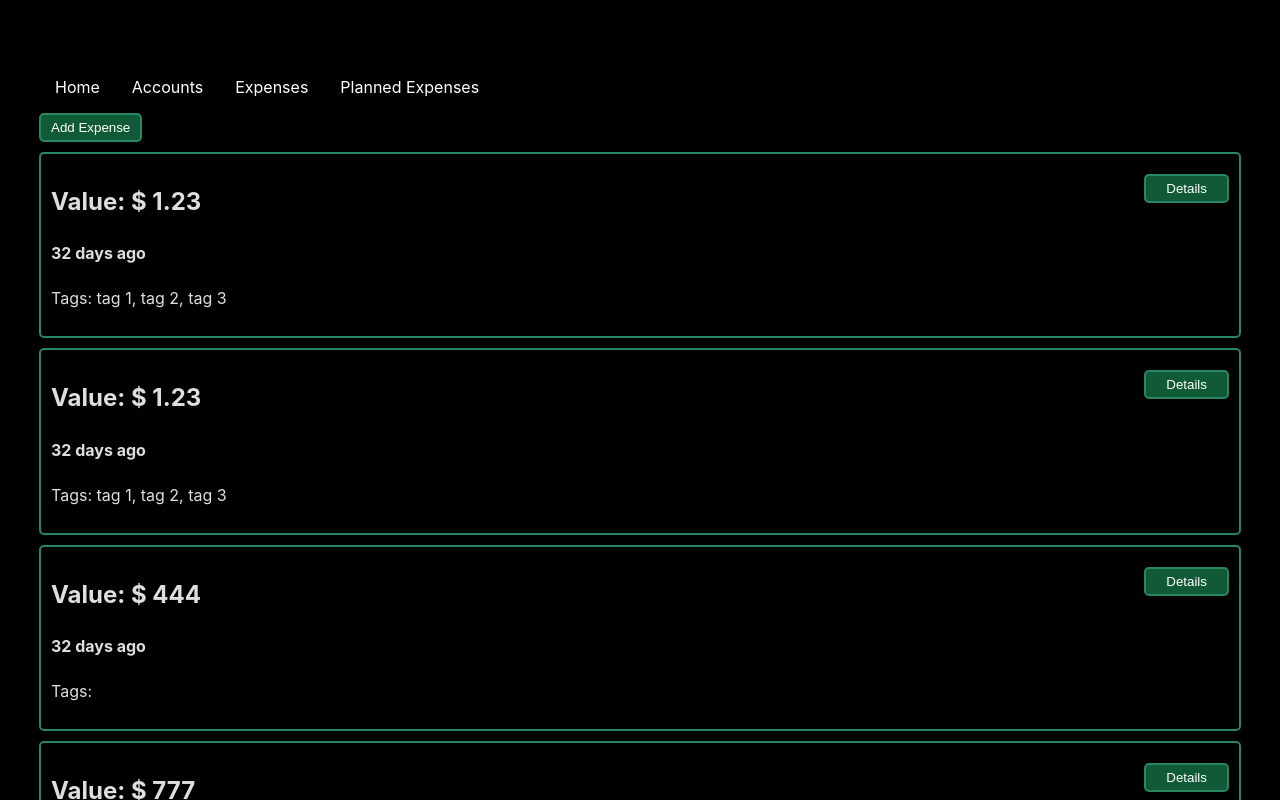
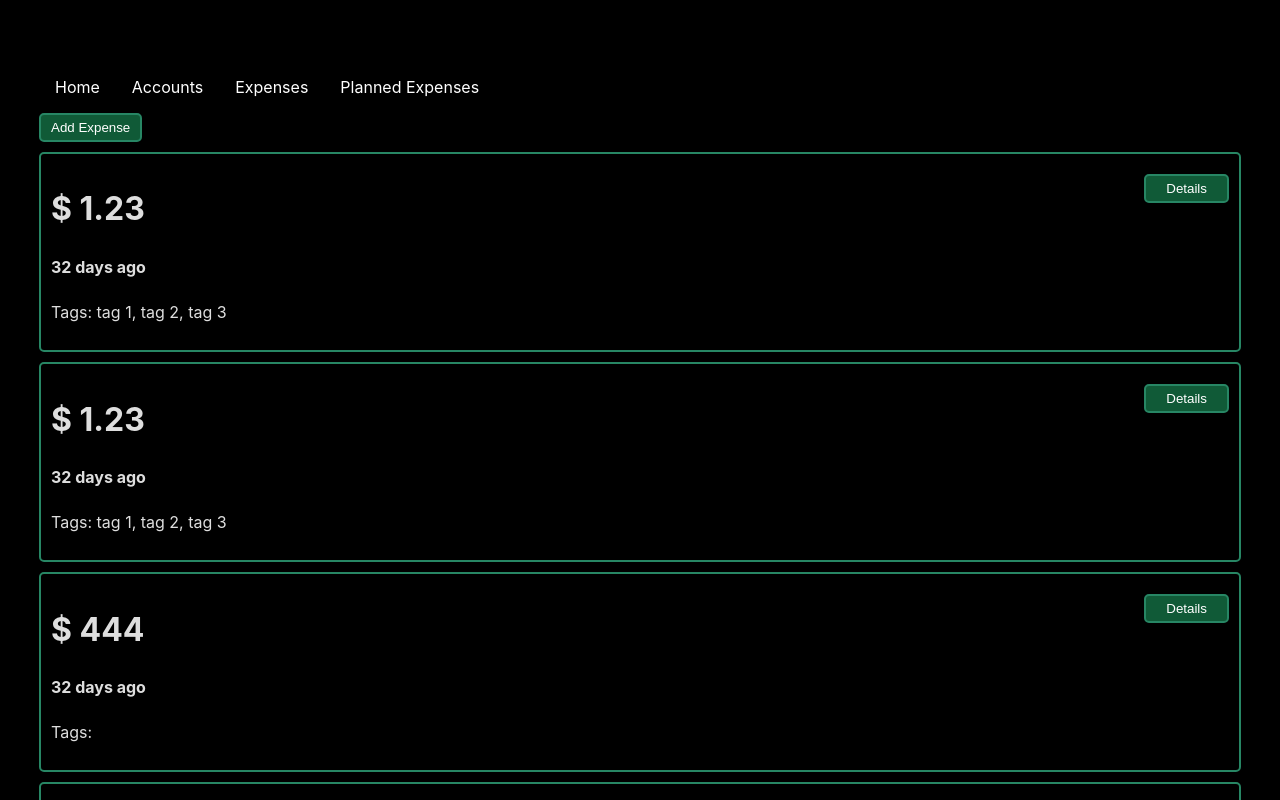
Before and after one commit to ioscrum-fapp/fapp, a React (Vite) app in the folder fapp/: page /expenses in a window 1280 px wide. Shown: the top 800 px of the page. Built offline with nearby package versions, Linux system fonts and the light colour scheme; data requests are answered from the project's data file.

Commit message:
changed value field in expensesList view

```diff
--- a/fapp/src/pages/ExpensesList/ExpensesList.jsx
+++ b/fapp/src/pages/ExpensesList/ExpensesList.jsx
@@ -18,9 +18,9 @@ function CreateExpense(expense) {
         </button>
       </Link>
       <div className="DetailsInfo">
-        <h2>
-          Value: {currency} {value}
-        </h2>
+        <h1>
+          {currency} {value}
+        </h1>
         <h4>{DaysAgo(date)} days ago</h4>
         <p>Tags: {tags.join(", ")}</p>
       </div>
```
